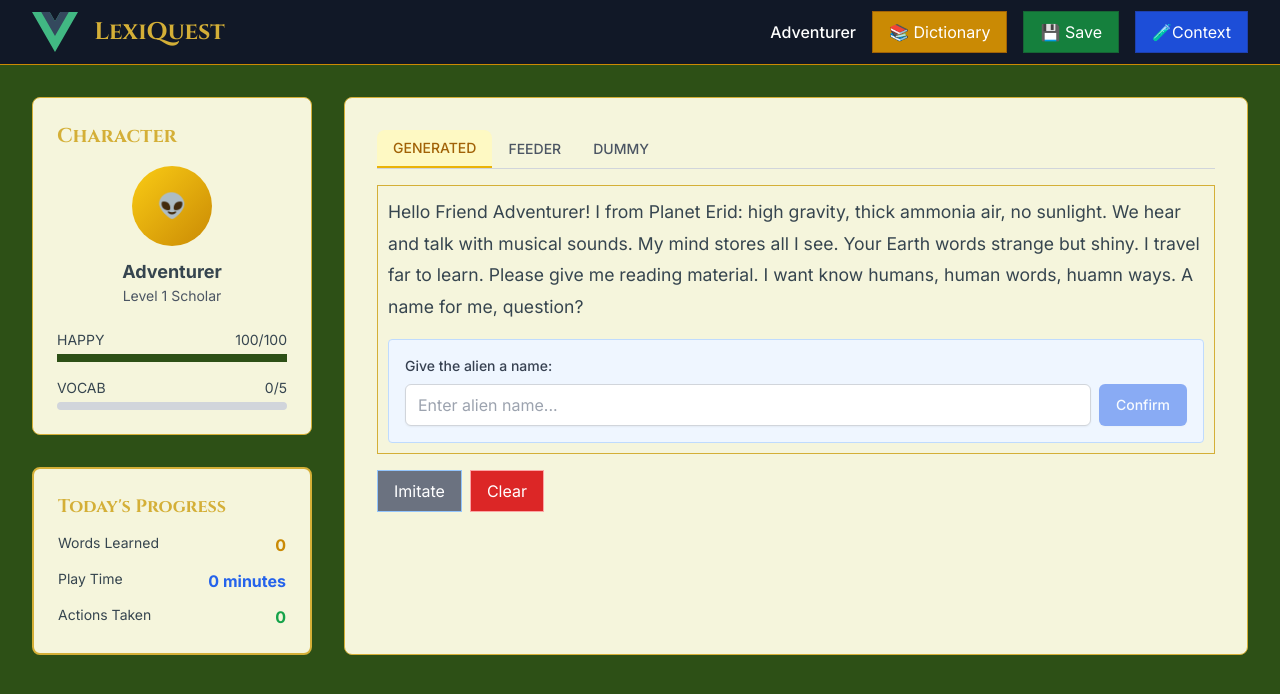
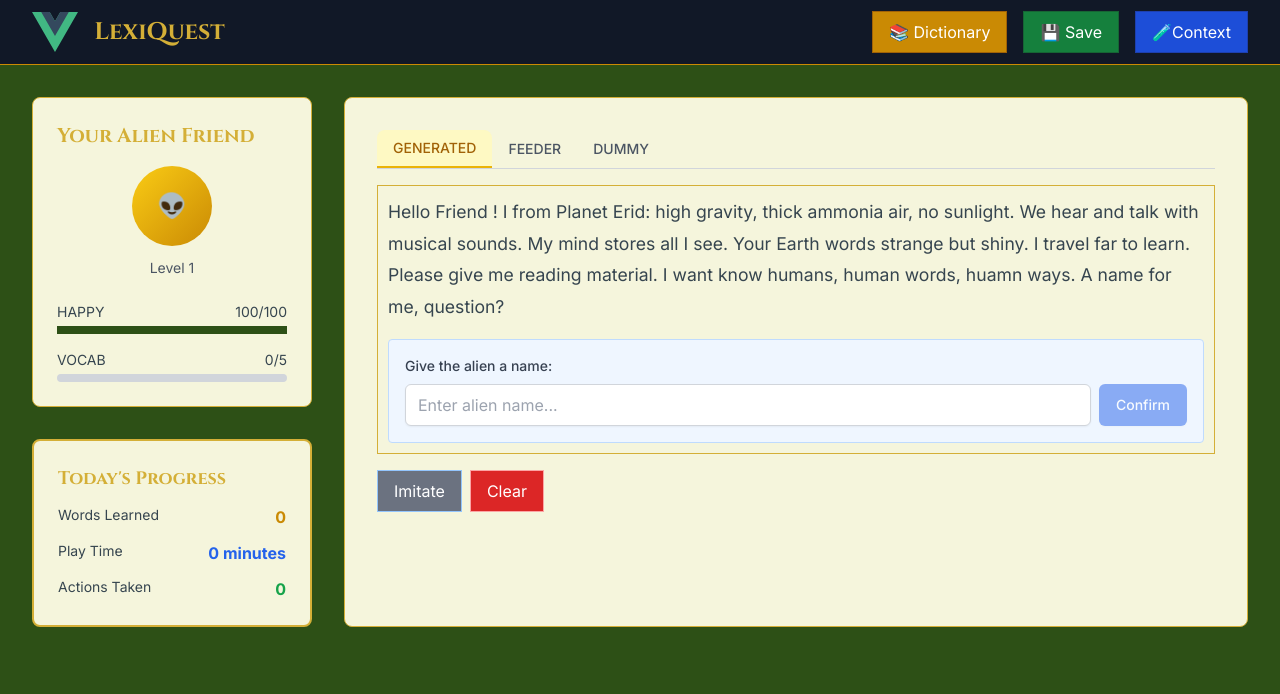
Before and after one commit to laicwew/LexiQuest, a Vue app: page /game in a window 1280 px wide. Shown: the top 694 px of the page. Built offline with nearby package versions, Linux system fonts and the light colour scheme; no server answers.

Commit message:
refactor: alien name and username setting

```diff
--- a/src/components/game/CharacterStats.vue
+++ b/src/components/game/CharacterStats.vue
@@ -32,7 +32,7 @@ const nextLevelRequirement = computed(() => {
 
 <template>
   <div class="parchment-bg rounded-lg p-6 magical-glow">
-    <h2 class="fantasy-title text-xl font-bold mb-4">Character</h2>
+    <h2 class="fantasy-title text-xl font-bold mb-4">Your Alien Friend</h2>
     <div class="text-center mb-6">
       <div
         class="w-20 h-20 bg-gradient-to-br from-yellow-400 to-yellow-600 rounded-full mx-auto mb-3 flex items-center justify-center text-2xl"
@@ -40,7 +40,7 @@ const nextLevelRequirement = computed(() => {
         👽
       </div>
       <h3 class="font-bold text-lg">{{ character.name }}</h3>
-      <p class="text-sm text-gray-600">Level {{ character.level }} Scholar</p>
+      <p class="text-sm text-gray-600">Level {{ character.level }}</p>
     </div>
 
     <!-- Stats -->
--- a/src/components/game/StoryDisplay.vue
+++ b/src/components/game/StoryDisplay.vue
@@ -108,7 +108,7 @@ const switchTab = (tab: string) => {
   if (tab === 'GENERATED') {
     loadIntroductionContent()
     // 初始化外星人名称输入框的值
-    alienNameInput.value = gameStore.alienName
+    alienNameInput.value = gameStore.character.name
   }
 }
 
@@ -116,8 +116,8 @@ const switchTab = (tab: string) => {
 const txtArgumentReplace = (text: string): string => {
   // 定义变量映射关系
   const variables: Record<string, string> = {
-    username: gameStore.character.name,
-    alienName: gameStore.alienName,
+    username: gameStore.userName,
+    alienName: gameStore.character.name,
     // 可以根据需要添加更多变量
   }
 
@@ -254,6 +254,16 @@ const clearGameHistory = () => {
   // 重置故事文本
   gameStore.story.text = ''
 
+  gameStore.character = {
+    name: '',
+    level: 1,
+    hp: 100,
+    maxHp: 100,
+  }
+
+  // 清空词典，这样vocabCount计算属性会自动更新为0
+  gameStore.clearDictionary()
+
   // 保存到localStorage
   gameStore.saveGame()
 
@@ -287,7 +297,7 @@ onMounted(() => {
   if (gameStore.activeTab === 'GENERATED') {
     loadIntroductionContent()
     // 初始化外星人名称输入框的值
-    alienNameInput.value = gameStore.alienName
+    alienNameInput.value = gameStore.character.name
   }
 })
 </script>
--- a/src/stores/gameStore.ts
+++ b/src/stores/gameStore.ts
@@ -16,7 +16,7 @@ interface GameHistoryEntry {
 export const useGameStore = defineStore('game', () => {
   // State
   const character = ref({
-    name: 'Adventurer',
+    name: '',
     level: 1,
     hp: 100,
     maxHp: 100,
@@ -63,8 +63,8 @@ export const useGameStore = defineStore('game', () => {
   // 等级要求数据
   const levelRequirements = ref<LevelRequirement[]>([])
 
-  // 外星人名称
-  const alienName = ref('')
+  // 用户名
+  const userName = ref('')
 
   // Getters
   const hpPercent = computed(() => (character.value.hp / character.value.maxHp) * 100)
@@ -174,7 +174,7 @@ export const useGameStore = defineStore('game', () => {
       generatedContent: generatedContent.value,
       rawGeneratedContent: rawGeneratedContent.value, // 保存原始内容
       gameHistory: gameHistory.value, // 保存游戏历史
-      alienName: alienName.value, // 保存外星人名称
+      userName: userName.value, // 保存用户名
     }
 
     localStorage.setItem('lexiquest-save', JSON.stringify(gameState))
@@ -187,7 +187,7 @@ export const useGameStore = defineStore('game', () => {
     // Load username from localStorage regardless of saved state
     const username = localStorage.getItem('lexiquest-username')
     if (username) {
-      character.value.name = username
+      userName.value = username
     }
 
     if (savedState) {
@@ -201,7 +201,7 @@ export const useGameStore = defineStore('game', () => {
         activeTab.value = parsed.activeTab || 'GENERATED'
         generatedContent.value = parsed.generatedContent || ''
         rawGeneratedContent.value = parsed.rawGeneratedContent || '' // 加载原始内容
-        alienName.value = parsed.alienName || '' // 加载外星人名称
+        userName.value = parsed.userName || '' // 加载用户名
 
         // 加载游戏历史
         gameHistory.value = parsed.gameHistory || []
@@ -220,7 +220,7 @@ export const useGameStore = defineStore('game', () => {
 
         // Ensure the character name is updated from localStorage even with saved state
         if (username) {
-          character.value.name = username
+          userName.value = username
         }
       } catch (e) {
         console.error('Failed to load game state', e)
@@ -376,7 +376,7 @@ export const useGameStore = defineStore('game', () => {
 
   // 更新外星人名称
   function updateAlienName(name: string) {
-    alienName.value = name
+    character.value.name = name
     // 保存到localStorage
     saveGame()
   }
@@ -399,7 +399,7 @@ export const useGameStore = defineStore('game', () => {
     generatedContent,
     rawGeneratedContent,
     gameHistory, // 导出游戏历史
-    alienName, // 导出外星人名称
+    userName, // 导出用户名
 
     // Getters
     hpPercent,
--- a/src/views/GameView.vue
+++ b/src/views/GameView.vue
@@ -131,7 +131,7 @@ onUnmounted(() => {
             <h1 class="fantasy-title text-2xl font-bold">LexiQuest</h1>
           </div>
           <div class="flex items-center space-x-4">
-            <span class="text-white font-medium">{{ gameStore.character.name }}</span>
+            <span class="text-white font-medium">{{ gameStore.userName }}</span>
             <button
               @click="toggleDictionary"
               class="bg-yellow-600 hover:bg-yellow-500 text-white px-4 py-2 transition-colors border border-yellow-700"
--- a/src/views/StartView.vue
+++ b/src/views/StartView.vue
@@ -131,7 +131,7 @@ onMounted(() => {
 
           <!-- Welcome Section -->
           <div class="parchment-bg rounded-lg p-8 magical-glow">
-            <h2 class="fantasy-title text-2xl font-bold mb-4">Welcome, Adventurer!</h2>
+            <h2 class="fantasy-title text-2xl font-bold mb-4">Welcome, space friend!</h2>
             <p class="text-gray-700 mb-6 leading-relaxed">
               Embark on an epic journey where learning vocabulary becomes an adventure.
               Explore magical realms, interact with fascinating characters, and master
@@ -165,7 +165,7 @@ onMounted(() => {
             <!-- Username Input -->
             <div class="mb-6">
               <label for="username" class="block text-sm font-medium text-gray-700 mb-2">
-                Choose Your Adventurer Name
+                Your Name
               </label>
               <input
                 id="username"
```
Also changed, not shown: src/assets/level-requirements.csv.
